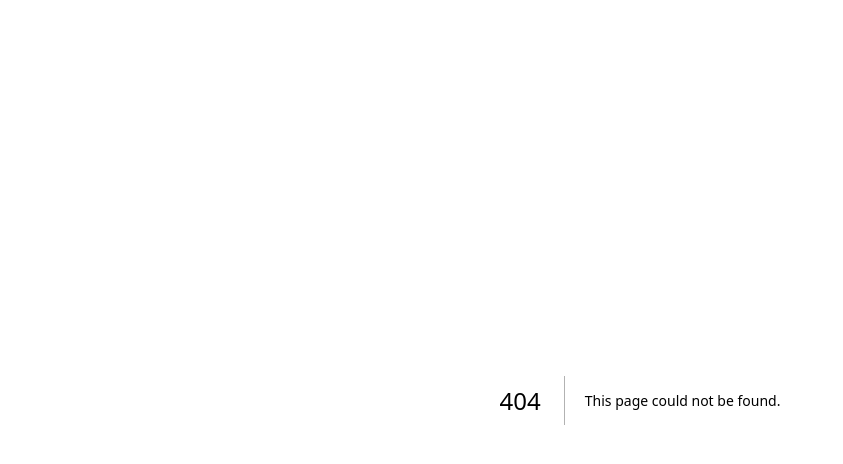
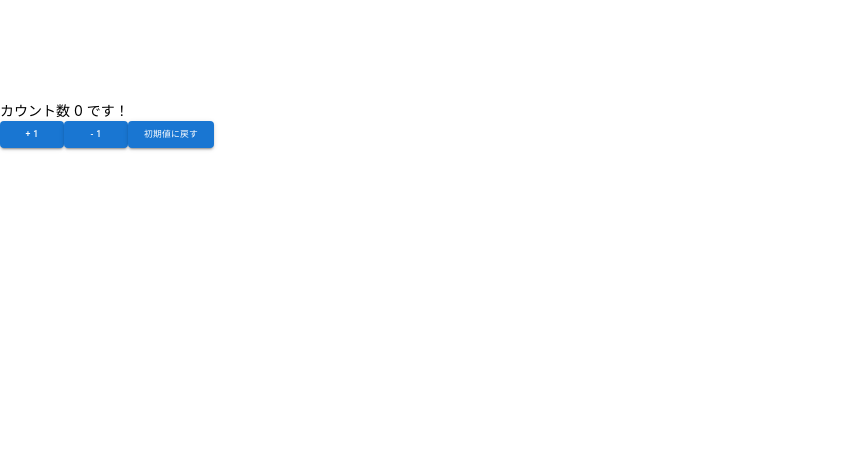
Before and after one commit to yk57-miya/react-hooks, a Next.js app: page /page1 in a window 1280 px wide. Before the commit this address had no page. Shown: the top 464 px of the page, without its empty margins (0-843 px from the left). Built offline with nearby package versions, Linux system fonts and the light colour scheme.

Commit message:
useReducer実装

```diff
--- /dev/null
+++ b/pages/page1.tsx
@@ -0,0 +1,64 @@
+import React, { useReducer } from 'react';
+import type { NextPage } from 'next';
+import Button from '@mui/material/Button';
+import TextField from '@mui/material/TextField';
+import Head from 'next/head';
+import Image from 'next/image';
+import styles from '../styles/Home.module.css';
+import { log } from 'console';
+
+const initialState = 0;
+
+const reducerFunc = (countState: number, action: string) => {
+  switch (action) {
+    case 'increment':
+      return countState + 1;
+    case 'decrement':
+      return countState - 1;
+    case 'reset':
+      return initialState;
+    default:
+      return countState;
+  }
+};
+
+const Page1: NextPage = () => {
+  const [count, dispatch] = useReducer(reducerFunc, initialState);
+  return (
+    <>
+      <div className="Home__page">
+        <div className="Home__contents">
+          {/* カウント */}
+          <div className="Home__block mb-12">
+            <div>
+              <p>カウント数 {count} です！</p>
+              <Button
+                variant="contained"
+                className="mr-8"
+                onClick={() => dispatch('increment')}
+              >
+                + 1
+              </Button>
+              <Button
+                variant="contained"
+                className="mr-8"
+                onClick={() => dispatch('decrement')}
+              >
+                - 1
+              </Button>
+              <Button
+                variant="contained"
+                className="mr-8"
+                onClick={() => dispatch('reset')}
+              >
+                初期値に戻す
+              </Button>
+            </div>
+          </div>
+        </div>
+      </div>
+    </>
+  );
+};
+
+export default Page1;
```
